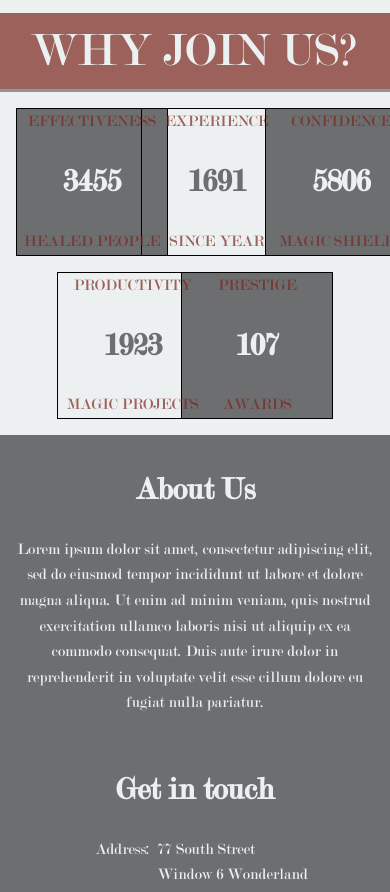
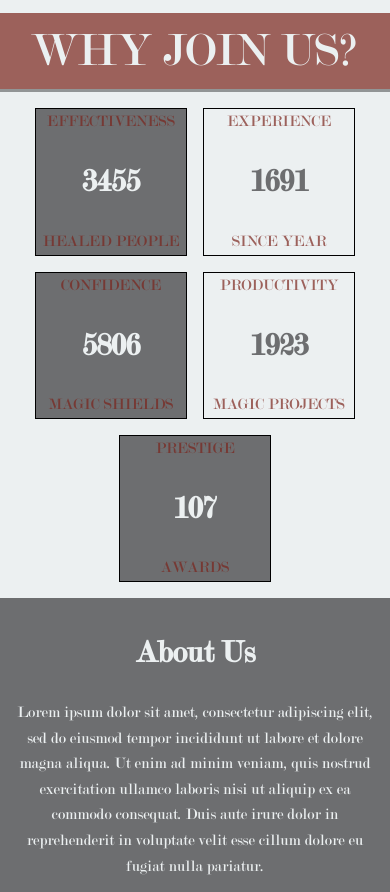
Before and after one commit to ypablo/School-of-Magic, a website: page index.html in a window 390 px wide. Shown: the part 3569-4461 px from the top of the page. Drawn offline with nearby package versions, Linux system fonts and the light colour scheme.

Commit message:
Add mobile version

```diff
--- a/style/style.css
+++ b/style/style.css
@@ -694,14 +694,51 @@ html {
     padding: 0;
     margin: 0;
   }
+
   @media (max-width: 550px) {
-    /*navbar*/
+  /*navbar*/
   .slogan {
     font-size: 3rem;
   }
-    /*gallery*/
+  /*gallery*/
   .gal:nth-last-of-type(5) {
     display:none;
   }
 
+  @media (max-width: 480px) {
+    /*ranking*/
+    .data {
+      display: grid;
+      grid-template-columns: 1fr 1fr ;
+      grid-template-rows: 1fr 1fr 1fr;
+      grid-template-areas:
+        "ranking ranking"
+        "ranking ranking"
+        "ranking .";
+      grid-row-gap: 1rem;
+      grid-column-gap: 1rem;
+      height: auto;
+      margin: 0 auto;
+      padding: 1rem;
+    }
+    .ranking:nth-of-type(1n){
+      grid-column: 1;
+      grid-row: 1;
+    }
+    .ranking:nth-of-type(2n){
+      grid-column: 2;
+      grid-row: 1;
+    }
+    .ranking:nth-of-type(3n){
+      grid-column: 1;
+      grid-row: 2;
+    }
+    .ranking:nth-of-type(4n) {
+      grid-column: 2;
+      grid-row: 2;
+    }
+    .ranking:nth-of-type(5n) {
+      grid-column: 1/3;
+      grid-row: 3;
+    }
 }
```
